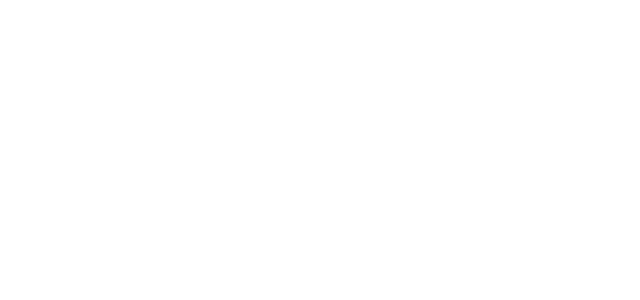
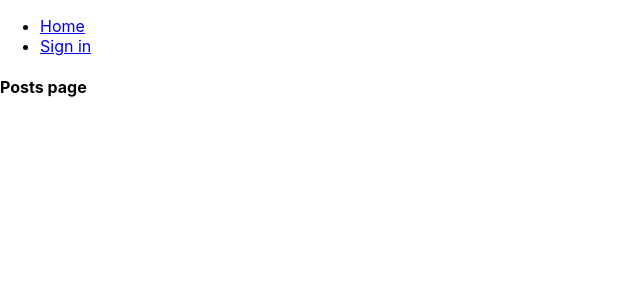
Before and after one commit to ikjnv/react-go-blog, a React (Create React App) app in the folder assets/: page /posts in a window 1280 px wide. Before the commit this address had no page. Shown: the top 300 px of the page, without its empty margins (0-640 px from the left). Built offline with nearby package versions, Linux system fonts and the light colour scheme.

Commit message:
avoid re-rendering of Header component

```diff
--- a/assets/src/App.tsx
+++ b/assets/src/App.tsx
@@ -1,5 +1,4 @@
 import Router from './router';
-
 import { AuthContextProvider } from './store/authContext';
 
 function App() {
--- a/assets/src/components/Auth/AuthForm.jsx
+++ b/assets/src/components/Auth/AuthForm.jsx
@@ -1,7 +1,6 @@
 import { useState, useContext, useRef } from 'react';
 import { useNavigate } from 'react-router-dom';
 import AuthContext from '../../store/authContext';
-import Header from '../Header';
 
 export default function AuthForm() {
 
@@ -41,7 +40,6 @@
 		)
 			.then(res => res.json())
 			.then(res => {
-				console.log('response came', res)
 				context.setUsername(res.username);
 				context.login(res.jwt)
 				navigate('/', { replace: true })
@@ -53,7 +51,6 @@
 
 	return (
 		<div>
-			<Header />
 			<h4>{title}</h4>
 			<form onSubmit={submitHandler}>
 				<input type="text" ref={usernameRef} />
--- a/assets/src/components/Header/index.jsx
+++ b/assets/src/components/Header/index.jsx
@@ -5,6 +5,9 @@
 
 export default function Header() {
 	const context = useContext(AuthContext);
+
+	console.log('header context', context);
+
 	return (
 		<ul>
 			<li>
--- /dev/null
+++ b/assets/src/components/Layout/Layout.jsx
@@ -0,0 +1,14 @@
+import { Fragment } from 'react';
+import Header from '../Header';
+
+export default function Layout(props) {
+  return (
+    <Fragment>
+      <Header />
+
+      <main>
+        <div>{props.children}</div>
+      </main>
+    </Fragment>
+  );
+}
--- a/assets/src/index.js
+++ b/assets/src/index.js
@@ -2,7 +2,6 @@
 import ReactDOM from 'react-dom';
 import './index.css';
 import App from './App';
-import reportWebVitals from './reportWebVitals';
 
 ReactDOM.render(
   <React.StrictMode>
@@ -10,8 +9,3 @@
   </React.StrictMode>,
   document.getElementById('root')
 );
-
-// If you want to start measuring performance in your app, pass a function
-// to log results (for example: reportWebVitals(console.log))
-// or send to an analytics endpoint. Learn more: https://bit.ly/CRA-vitals
-reportWebVitals();
--- a/assets/src/pages/HomePage.jsx
+++ b/assets/src/pages/HomePage.jsx
@@ -1,10 +1,8 @@
 import Home from '../components/Home/index';
-import Header from '../components/Header';
 
 export default function HomePage() {
 	return (
 		<>
-			<Header />
 			<Home />
 		</>
 	)
--- /dev/null
+++ b/assets/src/pages/PostsPage.jsx
@@ -0,0 +1,9 @@
+import Header from "../components/Header";
+
+export default function PostsPage() {
+	return (
+		<>
+			<h4>Posts page</h4>
+		</>
+	);
+};
--- a/assets/src/router.tsx
+++ b/assets/src/router.tsx
@@ -2,14 +2,19 @@
 
 import AuthPage from './pages/AuthPage';
 import HomePage from "./pages/HomePage";
+import PostsPage from "./pages/PostsPage";
+import Layout from "./components/Layout/Layout";
 
 export default function Router() {
   return (
     <BrowserRouter>
-      <Routes>
-        <Route path="/" element={<HomePage />} />
-        <Route path="/auth" element={<AuthPage />} />
-      </Routes>
+      <Layout>
+        <Routes>
+          <Route path="/" element={<HomePage />} />
+          <Route path="/auth" element={<AuthPage />} />
+          <Route path="/posts" element={<PostsPage />} />
+        </Routes>
+      </Layout>
     </BrowserRouter>
   );
 };
--- a/assets/src/store/authContext.js
+++ b/assets/src/store/authContext.js
@@ -9,8 +9,8 @@
 });
 
 export const AuthContextProvider = (props) => {
-  const tokenKey = '';
-  const usrName = '';
+  const tokenKey = 'rgbToken';
+  const usrName = 'rgbUser';
   const [username, setUsername] = useState(localStorage.getItem(usrName));
   const [token, setToken] = useState(localStorage.getItem(tokenKey));
   const loggedIn = !!token;
```
